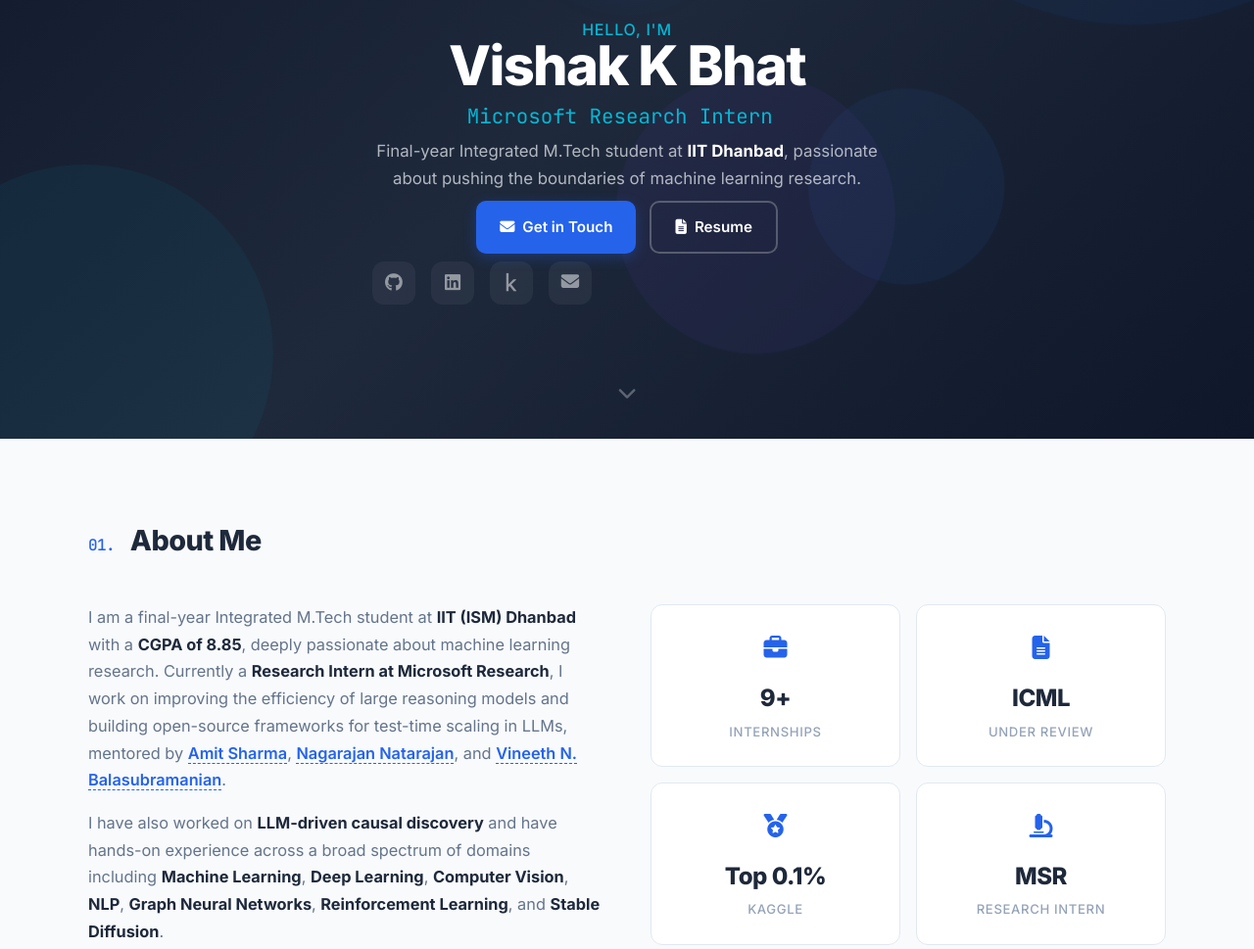
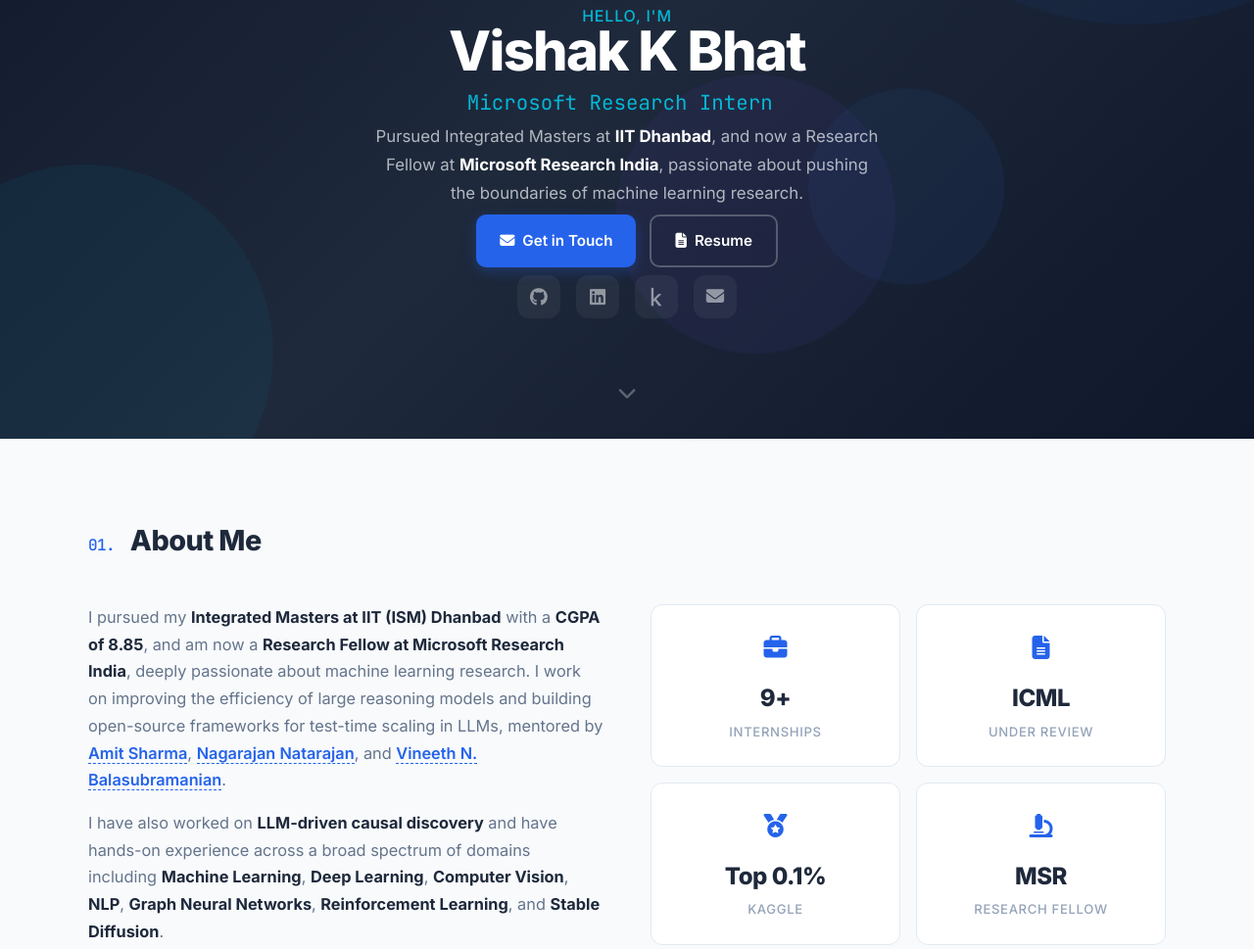
Before and after one commit to Vishak-Bhat30/Vishak_website, a plain HTML site: page index.html in a window 1280 px wide. Shown: the part 352-1321 px from the top of the page at 98% size. Drawn offline with nearby package versions, Linux system fonts and the light colour scheme.

Commit message:
Update bio to Research Fellow at Microsoft Research India; fix hero social icons alignment

```diff
--- a/index.html
+++ b/index.html
@@ -62,7 +62,7 @@
           <span class="typewriter-text" id="typewriter"></span><span class="typewriter-cursor">|</span>
         </div>
         <p class="hero-description">
-          Final-year Integrated M.Tech student at <strong>IIT Dhanbad</strong>, passionate about pushing the boundaries of machine learning research.
+          Pursued Integrated Masters at <strong>IIT Dhanbad</strong>, and now a Research Fellow at <strong>Microsoft Research India</strong>, passionate about pushing the boundaries of machine learning research.
         </p>
         <div class="hero-cta">
           <a href="#contact" class="btn btn-primary"><i class="fas fa-envelope"></i> Get in Touch</a>
@@ -90,9 +90,9 @@
         <div class="about-grid" data-aos="fade-up" data-aos-delay="100">
           <div class="about-text">
             <p>
-              I am a final-year Integrated M.Tech student at <strong>IIT (ISM) Dhanbad</strong> with a <strong>CGPA of 8.85</strong>, deeply passionate
-              about machine learning research. Currently a <strong>Research Intern at Microsoft Research</strong>,
-              I work on improving the efficiency of large reasoning models and building open-source frameworks
+              I pursued my <strong>Integrated Masters at IIT (ISM) Dhanbad</strong> with a <strong>CGPA of 8.85</strong>, and am now a
+              <strong>Research Fellow at Microsoft Research India</strong>, deeply passionate
+              about machine learning research. I work on improving the efficiency of large reasoning models and building open-source frameworks
               for test-time scaling in LLMs, mentored by
               <a href="https://amitsharma.in/" target="_blank" class="mentor-link">Amit Sharma</a>,
               <a href="https://www.microsoft.com/en-us/research/people/nagarajn/" target="_blank" class="mentor-link">Nagarajan Natarajan</a>, and
@@ -138,7 +138,7 @@
             <div class="highlight-card">
               <div class="highlight-icon"><i class="fas fa-microscope"></i></div>
               <div class="highlight-number">MSR</div>
-              <div class="highlight-label">Research Intern</div>
+              <div class="highlight-label">Research Fellow</div>
             </div>
           </div>
         </div>
--- a/style.css
+++ b/style.css
@@ -420,6 +420,8 @@
   display: flex;
   gap: 16px;
   margin-top: 8px;
+  justify-content: center;
+  flex-wrap: wrap;
 }
 
 .hero-socials a {
```
